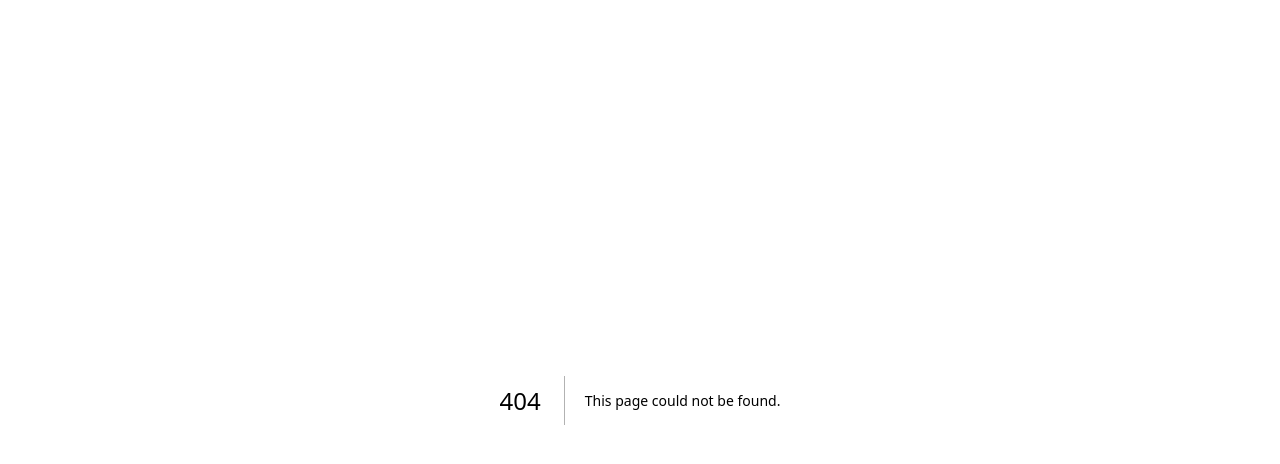
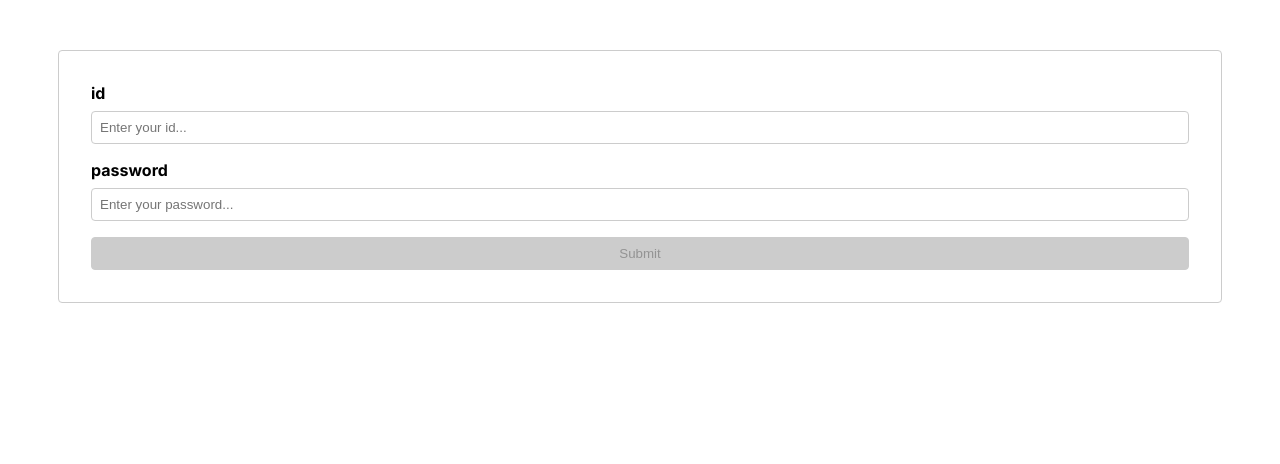
Before and after one commit to blueStragglr/wanted-pre-onboarding-10-FE-quest, a Next.js app: page /login in a window 1280 px wide. Before the commit this address had no page. Shown: the top 464 px of the page. Built offline with nearby package versions, Linux system fonts and the light colour scheme.

Commit message:
Feat: page1 구현

```diff
--- a/src/app/layout.js
+++ b/src/app/layout.js
@@ -4,8 +4,8 @@ import { Inter } from "next/font/google";
 const inter = Inter({ subsets: ["latin"] });
 
 export const metadata = {
-    title: "Create Next App",
-    description: "Generated by create next app",
+    title: "프리온보딩 챌린지",
+    description: "[프리온보딩 챌린지] 10월 프론트엔드 과정 사전 과제",
 };
 
 export default function RootLayout({ children }) {
--- /dev/null
+++ b/src/app/login/page.jsx
@@ -0,0 +1,41 @@
+"use client";
+import "./style.css";
+import React, { useState } from "react";
+
+export default function page() {
+    const [id, setId] = useState("");
+    const [password, setPassword] = useState("");
+
+    function submitHandler(e) {
+        e.preventDefault();
+        if (!id || !password) return;
+        console.log("id", id);
+        console.log("password", password);
+    }
+
+    return (
+        <form onSubmit={submitHandler}>
+            <label>
+                <span>id</span>
+                <input
+                    value={id}
+                    onChange={(e) => setId(e.target.value)}
+                    type="text"
+                    placeholder="Enter your id..."
+                />
+            </label>
+            <label>
+                <span>password</span>
+                <input
+                    value={password}
+                    onChange={(e) => setPassword(e.target.value)}
+                    type="password"
+                    placeholder="Enter your password..."
+                />
+            </label>
+            <button disabled={!id || !password} type="submit">
+                Submit
+            </button>
+        </form>
+    );
+}
--- /dev/null
+++ b/src/app/login/style.css
@@ -0,0 +1,31 @@
+form {
+    display: flex;
+    flex-direction: column;
+    padding: 32px;
+    margin: 50px;
+    border: 1px solid #ccc;
+    border-radius: 4px;
+    gap: 16px;
+}
+
+form label {
+    display: flex;
+    flex-direction: column;
+    gap: 8px;
+    font-weight: bold;
+    font-size: 16px;
+}
+
+form label input {
+    padding: 8px;
+    border: 1px solid #ccc;
+    border-radius: 4px;
+}
+
+form button {
+    padding: 8px;
+    border: 1px solid #ccc;
+    border-radius: 4px;
+    background-color: #ccc;
+    cursor: pointer;
+}
```
